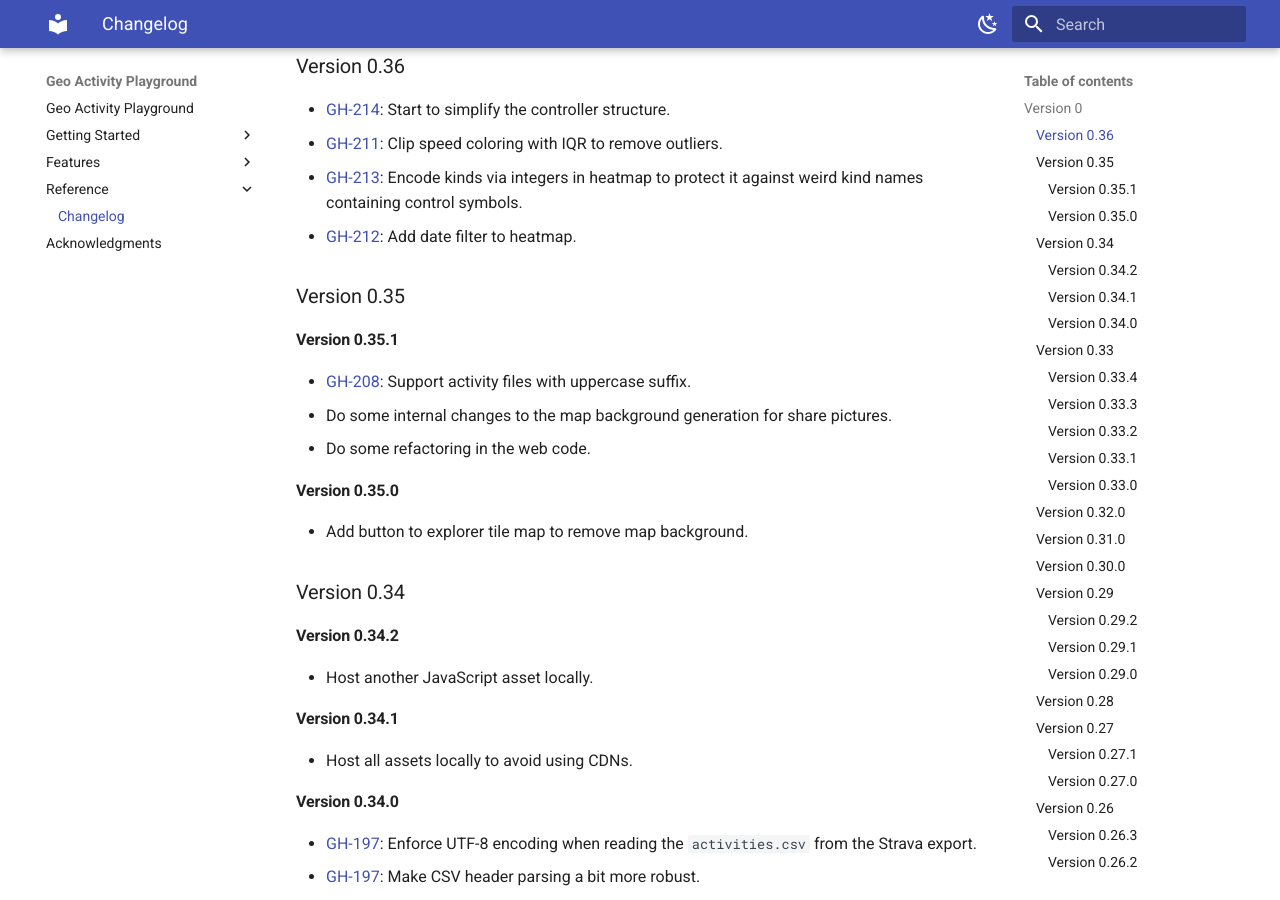
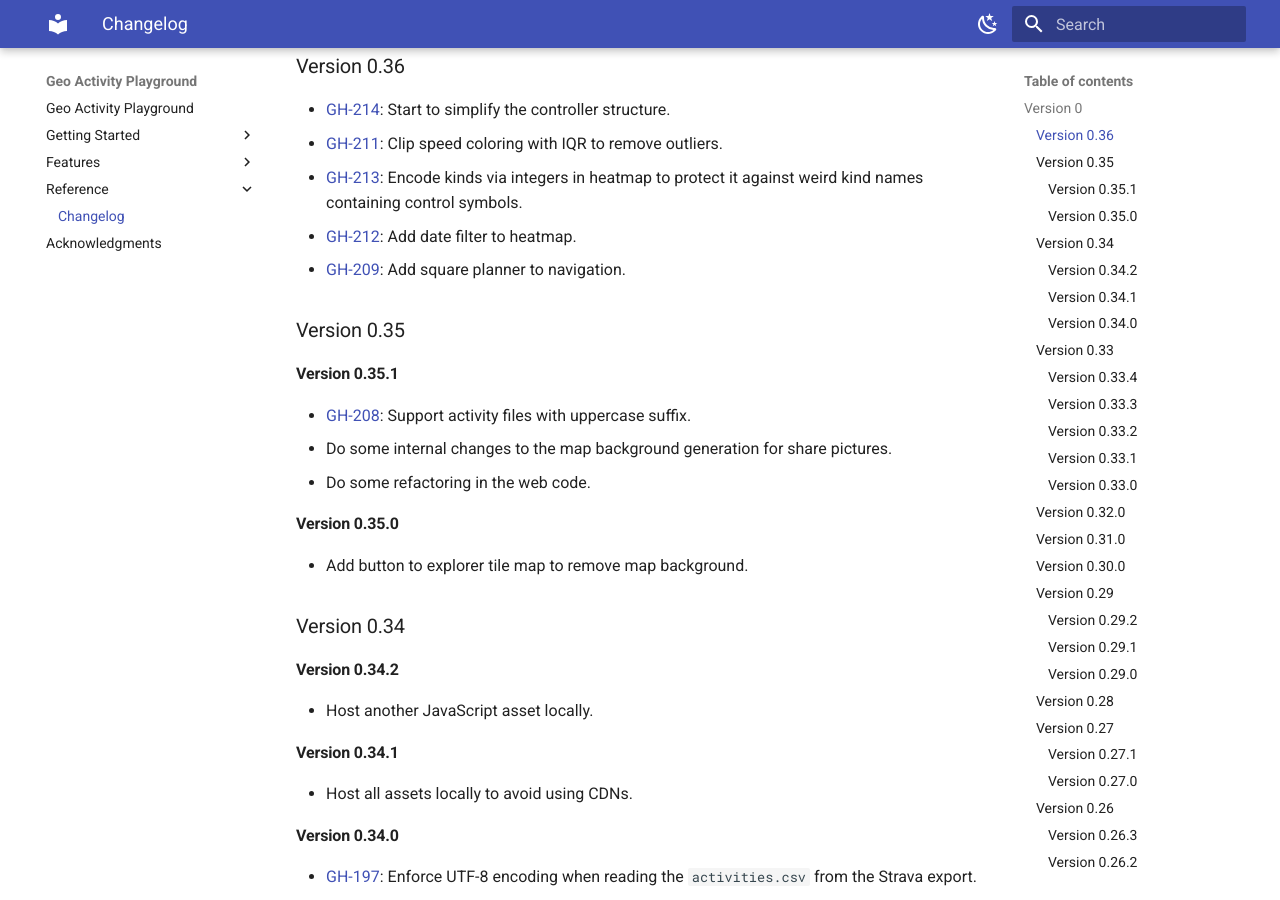
Before and after one commit to martin-ueding/geo-activity-playground, an MkDocs documentation site: the page built from docs/reference/changelog.md, in a window 1280 px wide and 900 px high, scrolled down 328 px. Built offline with MkDocs 1.6.1 and Material for MkDocs 9.7.7, drawn with Linux system fonts in a browser that asks for light colours.

Commit message:
Changelog entry

```diff
--- a/docs/reference/changelog.md
+++ b/docs/reference/changelog.md
@@ -16,6 +16,7 @@
 - [GH-211](https://github.com/martin-ueding/geo-activity-playground/issues/211): Clip speed coloring with IQR to remove outliers.
 - [GH-213](https://github.com/martin-ueding/geo-activity-playground/issues/213): Encode kinds via integers in heatmap to protect it against weird kind names containing control symbols.
 - [GH-212](https://github.com/martin-ueding/geo-activity-playground/issues/212): Add date filter to heatmap.
+- [GH-209](https://github.com/martin-ueding/geo-activity-playground/issues/209): Add square planner to navigation.
 
 ### Version 0.35
 
```
